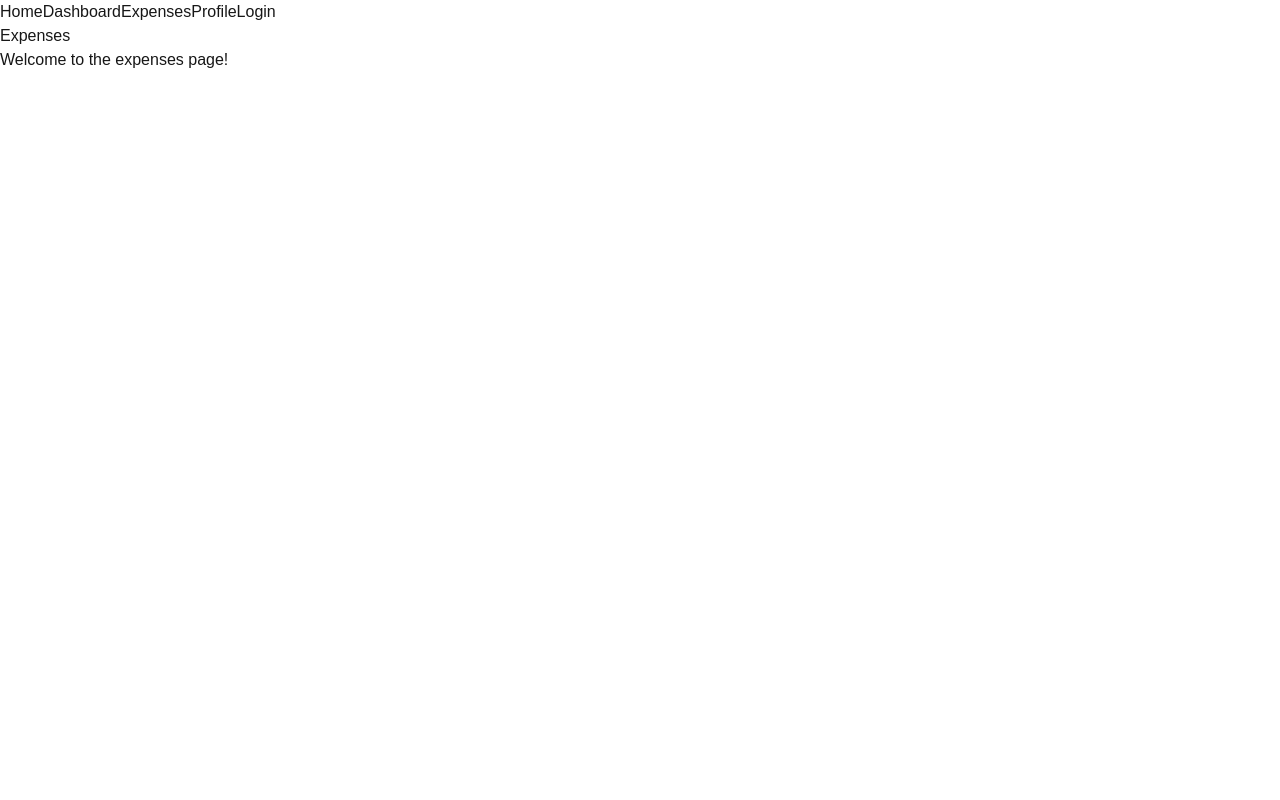
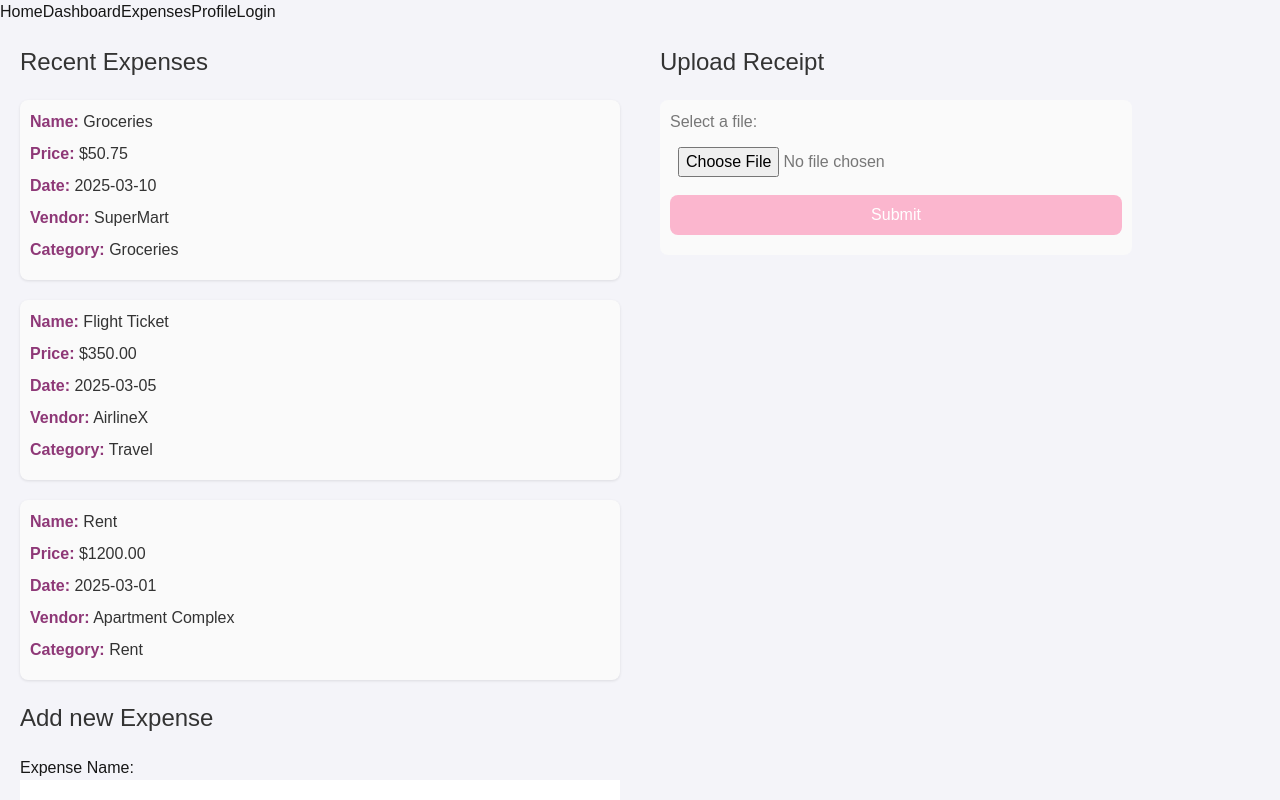
Before and after one commit to kacieyee/CSFinalProject, a Next.js app in the folder code/: page /expenses in a window 1280 px wide. Shown: the top 800 px of the page. Built offline with nearby package versions, Linux system fonts and the light colour scheme.

Commit message:
finished bare bonesing the expenses page

```diff
--- /dev/null
+++ b/code/src/app/expenses/expenses.css
@@ -0,0 +1,135 @@
+/* General body styles */
+body {
+    font-family: 'Arial', sans-serif;
+    margin: 0;
+    padding: 0;
+    background-color: #f4f4f9;
+  }
+
+  .row {
+
+    /* border-color: red;
+    border-width: 5px; */
+    width: 100%;
+  }
+
+  .column {
+    width: 100%;
+    float: left;
+  }
+
+  .left {
+    width: 50%;
+    /* background-color: white;
+    border-radius: 8px;
+    box-shadow: 0 2px 4px rgba(0, 0, 0, 0.1); */
+    padding: 20px;
+    /* float: left; */
+/*
+    border-color: red;
+    border-width: 5px; */
+  }
+
+  .right {
+    width: 40%;
+    /* background-color: white;
+    border-radius: 8px;
+    box-shadow: 0 2px 4px rgba(0, 0, 0, 0.1);*/
+    padding: 20px;
+    float: left;
+
+  }
+
+  .label {
+    float: left;
+    /* border-color: red;
+    border-width: 5px; */
+    display: block;
+    margin-bottom: 5px;
+
+  }
+
+  input {
+    width: 100%;
+    padding: 8px;
+    margin-bottom: 10px;
+    box-sizing: border-box;
+    }
+
+  .row:after {
+    content: "";
+    display: table;
+    clear: both;
+  }
+
+  .left h2 {
+    font-size: 24px;
+    color: #333;
+    margin-bottom: 20px;
+  }
+
+  /* List of expenses */
+  ul {
+    list-style-type: none;
+    padding: 0;
+  }
+
+  ul li {
+    margin-bottom: 20px;
+    padding: 10px;
+    background-color: #fafafa;
+    border-radius: 8px;
+    box-shadow: 0 1px 3px rgba(0, 0, 0, 0.1);
+  }
+
+  ul li div {
+    margin-bottom: 8px;
+    font-size: 16px;
+    color: #333;
+  }
+
+  ul li div strong {
+    color: #8e3877;
+  }
+
+
+
+  .right h2 {
+    font-size: 24px;
+    color: #333;
+    margin-bottom: 20px;
+  }
+
+  /* Styling for the receipt upload section */
+  .upload-section {
+    padding: 10px;
+    background-color: #fafafa;
+    border-radius: 8px;
+    text-align: center;
+    color: #777;
+    /* float: left; */
+  }
+
+  .upload-section p {
+    margin: 0;
+    font-size: 16px;
+  }
+
+
+  .submit {
+    background-color: #d25176; /* Green */
+    border: none;
+    color: white;
+    padding: 5px 10px;
+    text-align: center;
+    text-decoration: none;
+    display: inline-block;
+    font-size: 16px;
+    border-radius: 8px;
+  }
+
+  @media screen and (max-width: 600px) {
+    .column {
+      width: 100%;
+    }
+  }
--- a/code/src/app/expenses/page.tsx
+++ b/code/src/app/expenses/page.tsx
@@ -1,8 +1,134 @@
+'use client'
+import './expenses.css';
+import React, { useState, ChangeEvent, KeyboardEvent } from 'react';
+
+
+interface Expense {
+  name: string;
+  price: number;
+  date: string;  // Storing the date as a string (e.g., '2025-03-12')
+  vendor: string;
+  category: string;
+}
 export default function Expenses() {
-    return (
-      <div className="flex flex-col h-screen p-6">
-        <h1 className="text-4xl font-bold">Expenses</h1>
-        <p className="mt-4 text-lg">Welcome to the expenses page!</p>
+  // Sample data for expenses
+  const [expenses] = useState<Expense[]>([
+    {
+      name: 'Groceries',
+      price: 50.75,
+      date: '2025-03-10',
+      vendor: 'SuperMart',
+      category: 'Groceries'
+    },
+    {
+      name: 'Flight Ticket',
+      price: 350.0,
+      date: '2025-03-05',
+      vendor: 'AirlineX',
+      category: 'Travel'
+    },
+    {
+      name: 'Rent',
+      price: 1200.0,
+      date: '2025-03-01',
+      vendor: 'Apartment Complex',
+      category: 'Rent'
+    }
+  ]);
+  return (
+
+    <div className="row">
+      <div className="column left">
+        <h2>Recent Expenses</h2>
+        <ul>
+          {expenses.length === 0 ? (
+            <li>No recent expenses</li>
+          ) : (
+            expenses.map((expense, index) => (
+              <li key={index}>
+                <div><strong>Name:</strong> {expense.name}</div>
+                <div><strong>Price:</strong> ${expense.price.toFixed(2)}</div>
+                <div><strong>Date:</strong> {expense.date}</div>
+                <div><strong>Vendor:</strong> {expense.vendor}</div>
+                <div><strong>Category:</strong> {expense.category}</div>
+              </li>
+            ))
+          )}
+        </ul>
+
+        <div id ="expensePopup" className="popup">
+          <div className="popupContent">
+            {/* <span className="closeButton" id="closePopup">&times;</span> */}
+            <h2>Add new Expense</h2>
+            <form id="expenseForm">
+            <label>Expense Name:</label>
+                <input type="text" id="name" name="name" required></input><br></br>
+
+                <label>Price:</label>
+                <input type="number" id="price" name="price" required></input><br></br>
+
+                <label>Date:</label>
+                <input type="date" id="date" name="date" required></input><br></br>
+
+                <label>Vendor:</label>
+                <input type="text" id="vendor" name="vendor" required></input><br></br>
+
+                <label>Category:</label>
+                <input type="text" id="category" name="category" required></input><br></br>
+            </form>
+          </div>
+        </div>
+        <button className="button" type="button">Add new expense!</button>
+
       </div>
-    );
-  }
+      <div className="column right">
+        <h2>Upload Receipt</h2>
+        <div className="upload-section">
+          {/* back end make a receipt.php later! */}
+            <form action="/receipt.php">
+              <label className="label">Select a file:</label>
+              <input type="file" id="input"></input>
+              <br></br>
+              <input className="button" type="submit"></input>
+            </form>
+        </div>
+      </div>
+    </div>
+  );
+}
+
+// export default function Expenses() {
+//     return (
+//       // <div className="flex flex-col h-screen p-6">
+//       //   <h1 className="text-4xl font-bold">Expenses</h1>
+//       //   <p className="mt-4 text-lg">Welcome to the expenses page!</p>
+//       // </div>
+//       <div className="container">
+//       <div className="left">
+//         <h2>Recent Expenses</h2>
+//         <ul>
+//           {expenses.length === 0 ? (
+//             <li>No recent expenses</li>
+//           ) : (
+//             expenses.map((expense, index) => (
+//               <li key={index}>
+//                 <div><strong>Name:</strong> {expense.name}</div>
+//                 <div><strong>Price:</strong> ${expense.price.toFixed(2)}</div>
+//                 <div><strong>Date:</strong> {expense.date}</div>
+//                 <div><strong>Vendor:</strong> {expense.vendor}</div>
+//                 <div><strong>Category:</strong> {expense.category}</div>
+//               </li>
+//             ))
+//           )}
+//         </ul>
+//       </div>
+//       <div className="right">
+//         <h2>Upload Receipt</h2>
+//         {/* Placeholder for the receipt upload section */}
+//         <div className="upload-section">
+//           <p>No receipt uploaded</p>
+//         </div>
+//       </div>
+//     </div>
+//     );
+//   }
```
